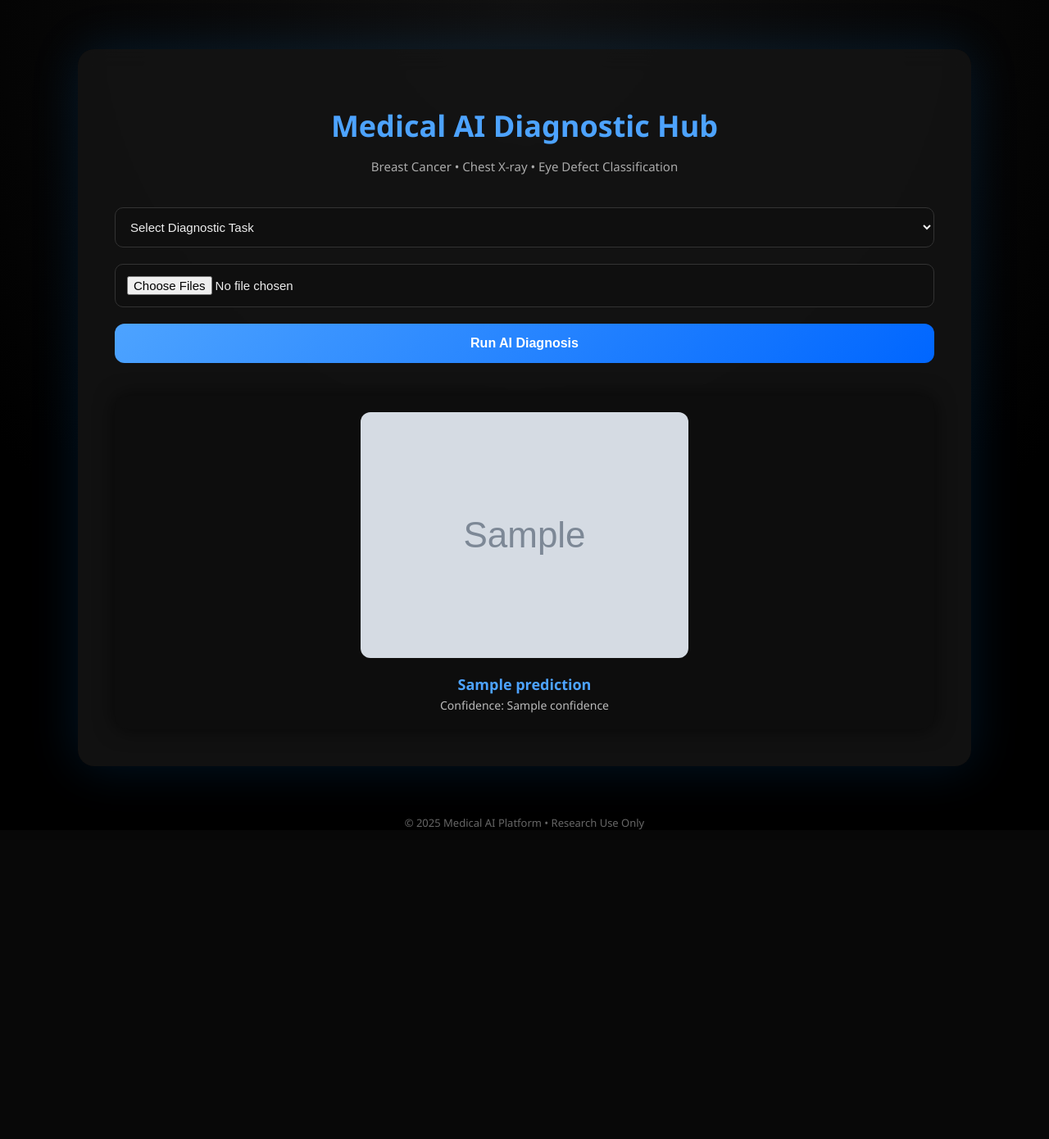
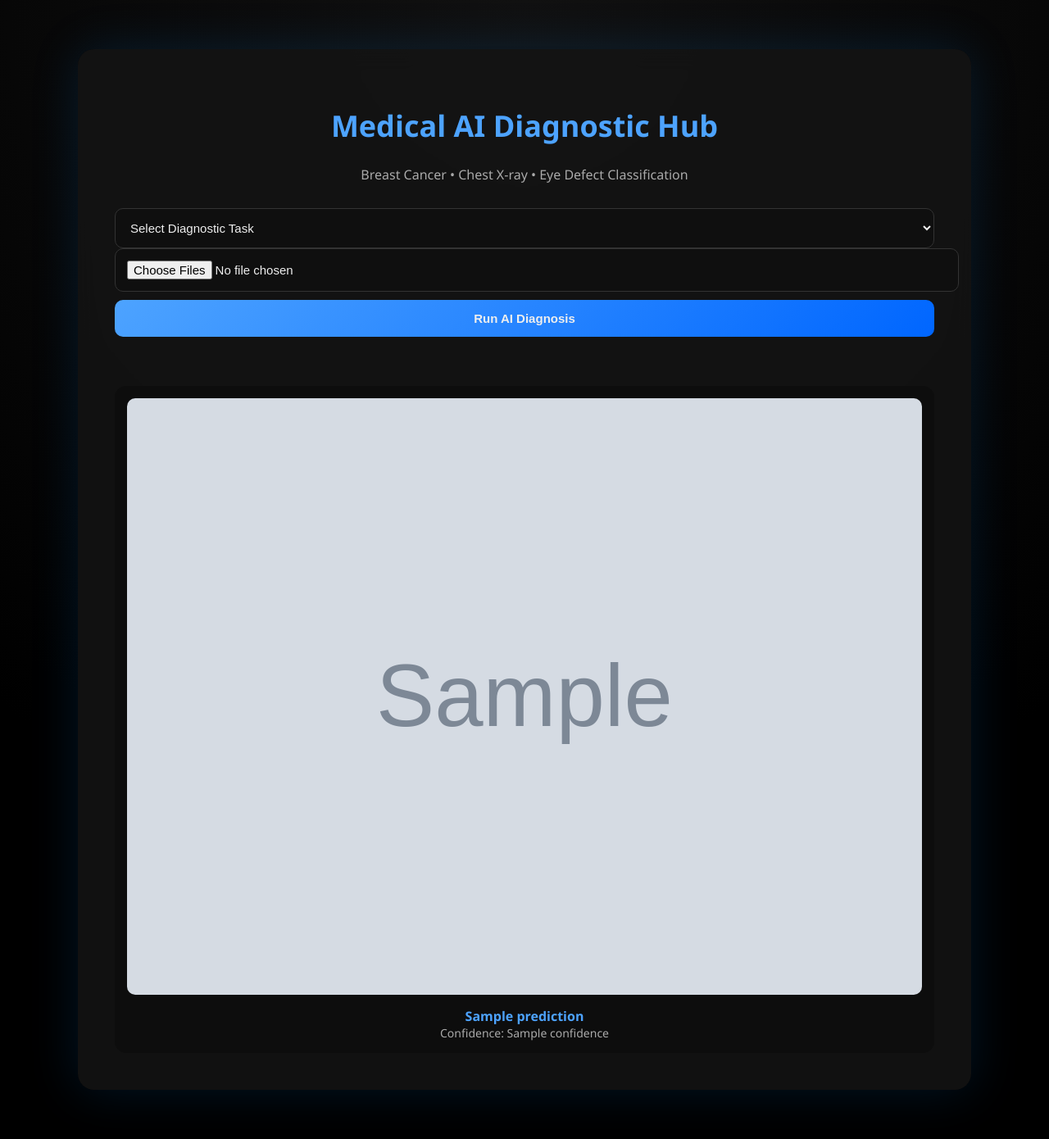
Before and after one commit to Raheemzee/Medical_Images_Diagnosis, a Flask app: template templates/index.html in a window 1280 px wide. Shown: the whole page at 82% size. Before the commit the page ends 1012 px from the top, so only its background shows below. Run offline with Flask 3, Linux system fonts and the light colour scheme; the template is opened without the code that fills it: most values are stand-ins (such as "Sample title", 1, 10 or a date in 2020); grey boxes marked "Sample" are stand-in pictures.

Commit message:
Refactor index.html for styling and image preview
Updated styles and layout for better presentation. Added image preview functionality for file input.

```diff
--- a/templates/index.html
+++ b/templates/index.html
@@ -26,86 +26,67 @@
     h1 {
       text-align: center;
       font-size: 36px;
-      margin-bottom: 8px;
       color: #4da3ff;
     }
 
     .subtitle {
       text-align: center;
       color: #aaa;
-      margin-bottom: 40px;
-      font-size: 15px;
+      margin-bottom: 30px;
     }
 
-    form {
-      display: grid;
-      gap: 20px;
-    }
-
-    select, input[type="file"] {
+    select, input[type="file"], button {
       padding: 14px;
       border-radius: 10px;
       background: #0f0f0f;
       border: 1px solid #333;
       color: #eee;
       font-size: 15px;
+      width: 100%;
     }
 
     button {
-      padding: 15px;
-      border-radius: 12px;
+      background: linear-gradient(135deg, #4da3ff, #0066ff);
       border: none;
-      background: linear-gradient(135deg, #4da3ff, #0066ff);
-      color: white;
-      font-size: 16px;
+      font-weight: 600;
       cursor: pointer;
-      font-weight: 600;
-      transition: transform 0.2s ease, box-shadow 0.2s ease;
+      margin-top: 10px;
     }
 
-    button:hover {
-      transform: translateY(-2px);
-      box-shadow: 0 10px 30px rgba(77, 163, 255, 0.4);
-    }
-
-    .results {
-      margin-top: 40px;
+    .preview-grid, .results {
       display: grid;
-      grid-template-columns: repeat(auto-fit, minmax(260px, 1fr));
-      gap: 25px;
+      grid-template-columns: repeat(auto-fit, minmax(220px, 1fr));
+      gap: 20px;
+      margin-top: 30px;
     }
 
     .card {
       background: #0d0d0d;
-      border-radius: 16px;
-      padding: 20px;
+      border-radius: 14px;
+      padding: 15px;
       text-align: center;
-      box-shadow: 0 0 25px rgba(0,0,0,0.6);
     }
 
     .card img {
-      max-width: 100%;
-      border-radius: 12px;
-      margin-bottom: 15px;
+      width: 100%;
+      border-radius: 10px;
+      margin-bottom: 10px;
     }
 
     .prediction {
-      font-size: 18px;
       color: #4da3ff;
       font-weight: 600;
     }
 
     .confidence {
+      color: #aaa;
       font-size: 14px;
-      color: #bbb;
-      margin-top: 4px;
     }
 
-    footer {
+    .error {
+      color: #ff6b6b;
+      margin-top: 20px;
       text-align: center;
-      margin-top: 40px;
-      font-size: 13px;
-      color: #666;
     }
   </style>
 </head>
@@ -124,10 +105,17 @@
       <option value="eye">Eye Defect Detection</option>
     </select>
 
-    <input type="file" name="images" accept="image/*" multiple required>
+    <input type="file" name="images" accept="image/*" multiple required
+           onchange="previewImages(event)">
 
     <button type="submit">Run AI Diagnosis</button>
   </form>
+
+  <div class="preview-grid" id="preview"></div>
+
+  {% if error %}
+    <div class="error">{{ error }}</div>
+  {% endif %}
 
   {% if results %}
   <div class="results">
@@ -142,9 +130,22 @@
   {% endif %}
 </div>
 
-<footer>
-  © 2025 Medical AI Platform • Research Use Only
-</footer>
+<script>
+function previewImages(event) {
+  const preview = document.getElementById("preview");
+  preview.innerHTML = "";
+  Array.from(event.target.files).forEach(file => {
+    const reader = new FileReader();
+    reader.onload = e => {
+      const div = document.createElement("div");
+      div.className = "card";
+      div.innerHTML = `<img src="${e.target.result}">`;
+      preview.appendChild(div);
+    };
+    reader.readAsDataURL(file);
+  });
+}
+</script>
 
 </body>
 </html>
```
